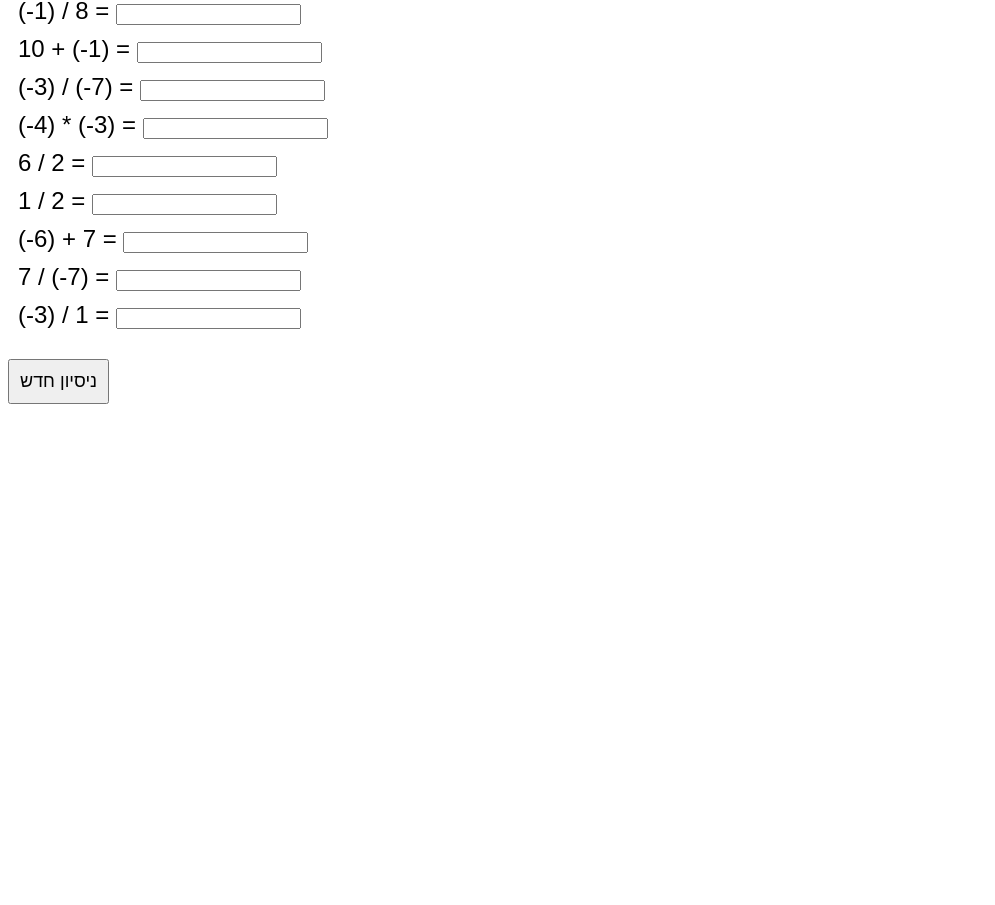
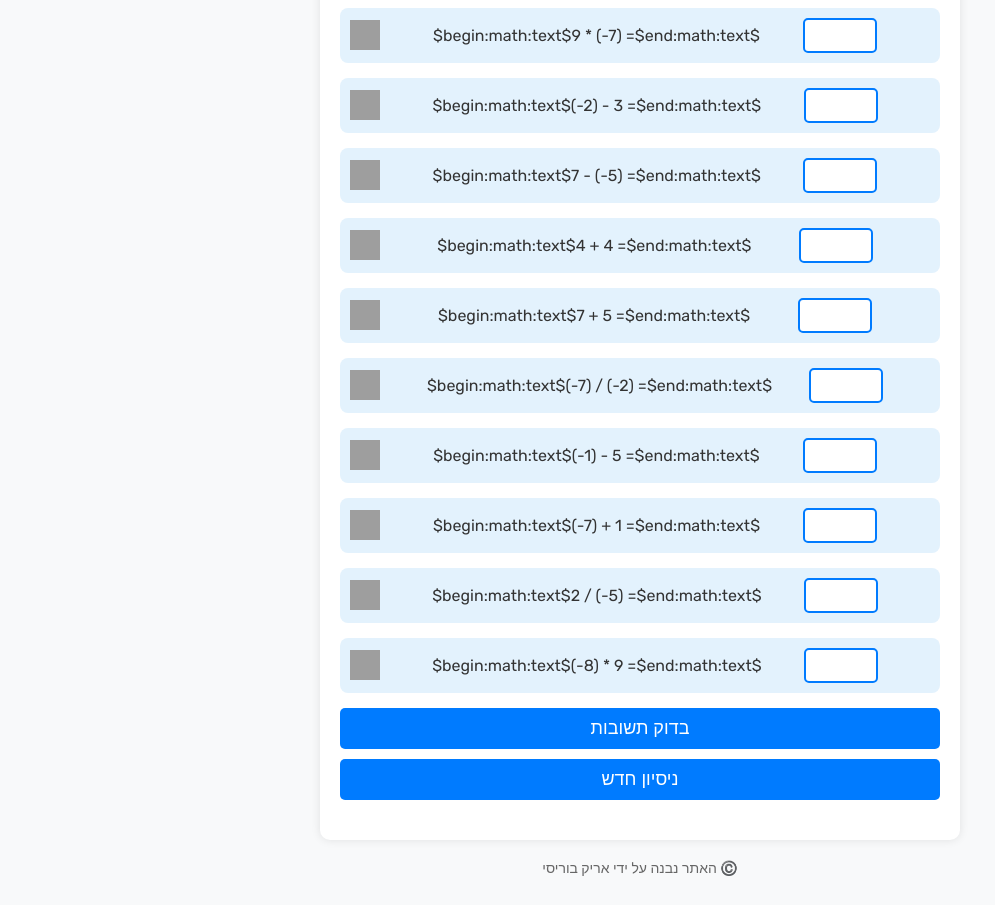
Before and after one commit to arikbo/MathPractice-, a plain HTML site: page index.html in a window 1280 px wide. Shown: the part 121-1026 px from the top of the page, without its empty margins (0-995 px from the left). Before the commit the page ends 800 px from the top, so only its background shows below. Drawn offline with nearby package versions, Linux system fonts and the light colour scheme; grey boxes are pictures that could not be loaded.

Commit message:
Update index.html

```diff
--- a/index.html
+++ b/index.html
@@ -1,67 +1,184 @@
 <!DOCTYPE html>
-<html lang="he" dir="ltr">
+<html lang="he">
 <head>
     <meta charset="UTF-8">
     <meta name="viewport" content="width=device-width, initial-scale=1.0">
-    <title>תרגול מתמטיקה</title>
+    <title>תרגול מספרים מכוונים</title>
+    <script src="https://polyfill.io/v3/polyfill.min.js?features=es6"></script>
+    <script id="MathJax-script" async src="https://cdn.jsdelivr.net/npm/mathjax@3/es5/tex-mml-chtml.js"></script>
+    <link href="https://fonts.googleapis.com/css2?family=Rubik:wght@400;700&display=swap" rel="stylesheet">
     <style>
-        body { font-family: Arial, sans-serif; text-align: left; direction: ltr; }
-        .exercise { margin: 10px; font-size: 24px; }
-        .result { font-size: 24px; margin-left: 10px; }
-        .correct { color: green; }
-        .incorrect { color: red; }
-        .btn { margin-top: 20px; padding: 10px; font-size: 18px; }
+        body {
+            font-family: 'Rubik', sans-serif;
+            text-align: left;
+            direction: ltr;
+            background-color: #f8f9fa;
+            color: #333;
+            padding: 20px;
+            transition: background 0.5s ease-in-out;
+        }
+        h1 {
+            text-align: center;
+            color: #007bff;
+        }
+        .container {
+            max-width: 600px;
+            margin: auto;
+            background: white;
+            padding: 20px;
+            border-radius: 10px;
+            box-shadow: 0px 0px 10px rgba(0, 0, 0, 0.1);
+        }
+        .exercise {
+            display: flex;
+            align-items: center;
+            justify-content: space-between;
+            margin-bottom: 15px;
+            background: #e3f2fd;
+            padding: 10px;
+            border-radius: 8px;
+            transition: transform 0.2s ease-in-out;
+        }
+        .exercise:hover {
+            transform: scale(1.02);
+        }
+        .input-field {
+            width: 60px;
+            text-align: center;
+            font-size: 18px;
+            padding: 5px;
+            border: 2px solid #007bff;
+            border-radius: 5px;
+            transition: border 0.3s ease-in-out;
+        }
+        .input-field:focus {
+            border-color: #ff9800;
+        }
+        .result {
+            font-size: 22px;
+            margin-left: 10px;
+        }
+        button {
+            display: block;
+            width: 100%;
+            padding: 10px;
+            font-size: 18px;
+            color: white;
+            background: #007bff;
+            border: none;
+            border-radius: 5px;
+            cursor: pointer;
+            margin-top: 10px;
+            transition: background 0.3s ease-in-out, transform 0.2s ease-in-out;
+        }
+        button:hover {
+            background: #0056b3;
+            transform: scale(1.05);
+        }
+        #score, #history {
+            font-weight: bold;
+            margin-top: 20px;
+            text-align: center;
+            font-size: 20px;
+        }
+        .exercise img {
+            width: 30px;
+            height: 30px;
+            margin-right: 10px;
+        }
+        footer {
+            text-align: center;
+            margin-top: 20px;
+            font-size: 14px;
+            color: #666;
+        }
     </style>
 </head>
 <body>
-    <h1>תרגול מספרים מכוונים</h1>
-    <div id="exercises"></div>
-    <button class="btn" onclick="generateExercises()">ניסיון חדש</button>
+    <div class="container">
+        <h1>תרגול מספרים מכוונים</h1>
+        <div id="exercises"></div>
+        <button onclick="checkAnswers()">בדוק תשובות</button>
+        <button onclick="generateExercises()">ניסיון חדש</button>
+        <p id="score"></p>
+        <div id="history"></div>
+    </div>
+    <footer>
+        האתר נבנה על ידי אריק בוריסי ©️
+    </footer>
 
     <script>
-        function getRandomInt(min, max) {
-            return Math.floor(Math.random() * (max - min + 1)) + min;
+        let correctAnswers = 0;
+        let history = [];
+        const operators = ['+', '-', '*', '/'];
+
+        function generateExercises() {
+            const exercisesContainer = document.getElementById("exercises");
+            exercisesContainer.innerHTML = "";
+            correctAnswers = 0;
+
+            for (let i = 0; i < 10; i++) {
+                let num1 = Math.floor(Math.random() * 20) - 10;
+                let num2 = Math.floor(Math.random() * 20) - 10;
+                let operator = operators[Math.floor(Math.random() * operators.length)];
+
+                if (operator === '/' && num2 === 0) num2 = 1;
+
+                let formattedNum1 = num1 < 0 ? `(${num1})` : num1;
+                let formattedNum2 = num2 < 0 ? `(${num2})` : num2;
+                let correctAnswer = eval(`${num1} ${operator} ${num2}`);
+
+                let exerciseDiv = document.createElement("div");
+                exerciseDiv.className = "exercise";
+                exerciseDiv.innerHTML = `
+                    <img src="https://cdn-icons-png.flaticon.com/512/992/992651.png" alt="math">
+                    <span class="mathjax"> \$begin:math:text$${formattedNum1} ${operator} ${formattedNum2} =\\$end:math:text$ </span>
+                    <input type="text" class="input-field" data-answer="${correctAnswer}">
+                    <span class="result"></span>
+                `;
+
+                exercisesContainer.appendChild(exerciseDiv);
+            }
+            MathJax.typeset();
+            document.getElementById("score").textContent = "";
         }
 
-        function formatNumber(num) {
-            return num < 0 ? `(${num})` : num;
+        function checkAnswers() {
+            let inputs = document.querySelectorAll(".input-field");
+            correctAnswers = 0;
+
+            inputs.forEach(input => {
+                let userAnswer = parseFloat(input.value);
+                let correctAnswer = parseFloat(input.dataset.answer);
+                let resultSpan = input.nextElementSibling;
+
+                if (userAnswer === correctAnswer) {
+                    resultSpan.textContent = "✔️";
+                    resultSpan.style.color = "green";
+                    resultSpan.style.transform = "scale(1.2)";
+                } else {
+                    resultSpan.textContent = "❌";
+                    resultSpan.style.color = "red";
+                    resultSpan.style.transform = "scale(1.2)";
+                }
+                setTimeout(() => { resultSpan.style.transform = "scale(1)"; }, 300);
+            });
+
+            let scorePercent = (correctAnswers / 10) * 100;
+            document.getElementById("score").textContent = `נכונות: ${correctAnswers} מתוך 10 (ציון: ${scorePercent}%)`;
+
+            history.push(`ציון: ${scorePercent}% (${correctAnswers}/10)`);
+            updateHistory();
         }
 
-        function generateExercises() {
-            const container = document.getElementById("exercises");
-            container.innerHTML = "";
-            for (let i = 0; i < 10; i++) {
-                let num1 = getRandomInt(-10, 10);
-                let num2 = getRandomInt(-10, 10);
-                let operators = ['+', '-', '*', '/'];
-                let operator = operators[getRandomInt(0, operators.length - 1)];
-                let question = `${formatNumber(num1)} ${operator} ${formatNumber(num2)}`;
-                let correctAnswer = eval(question.replace(/[()]/g, ""));
-
-                let div = document.createElement("div");
-                div.className = "exercise";
-                div.innerHTML = `
-                    <span>${question} = </span>
-                    <input type="number" oninput="checkAnswer(this, ${correctAnswer})">
-                    <span class="result"></span>
-                `;
-                container.appendChild(div);
-            }
-        }
-
-        function checkAnswer(input, correctAnswer) {
-            let resultSpan = input.nextElementSibling;
-            if (input.value === "") {
-                resultSpan.innerHTML = "";
-                return;
-            }
-            if (parseFloat(input.value) === correctAnswer) {
-                resultSpan.innerHTML = "✔";
-                resultSpan.className = "result correct";
-            } else {
-                resultSpan.innerHTML = "✖";
-                resultSpan.className = "result incorrect";
-            }
+        function updateHistory() {
+            let historyDiv = document.getElementById("history");
+            historyDiv.innerHTML = "<h3>היסטוריית תרגולים:</h3>";
+            history.slice(-5).forEach(record => {
+                let p = document.createElement("p");
+                p.textContent = record;
+                historyDiv.appendChild(p);
+            });
         }
 
         generateExercises();
```
